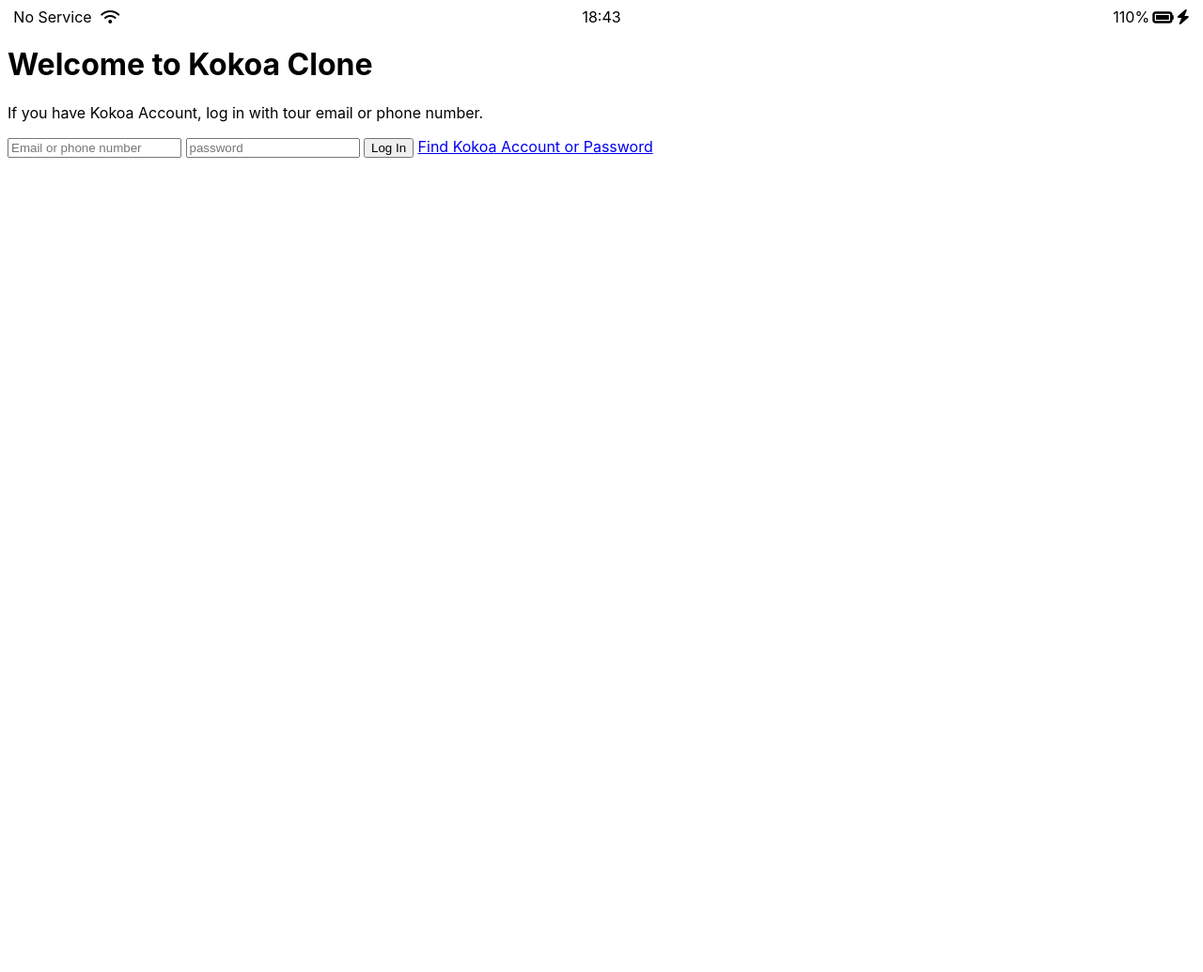
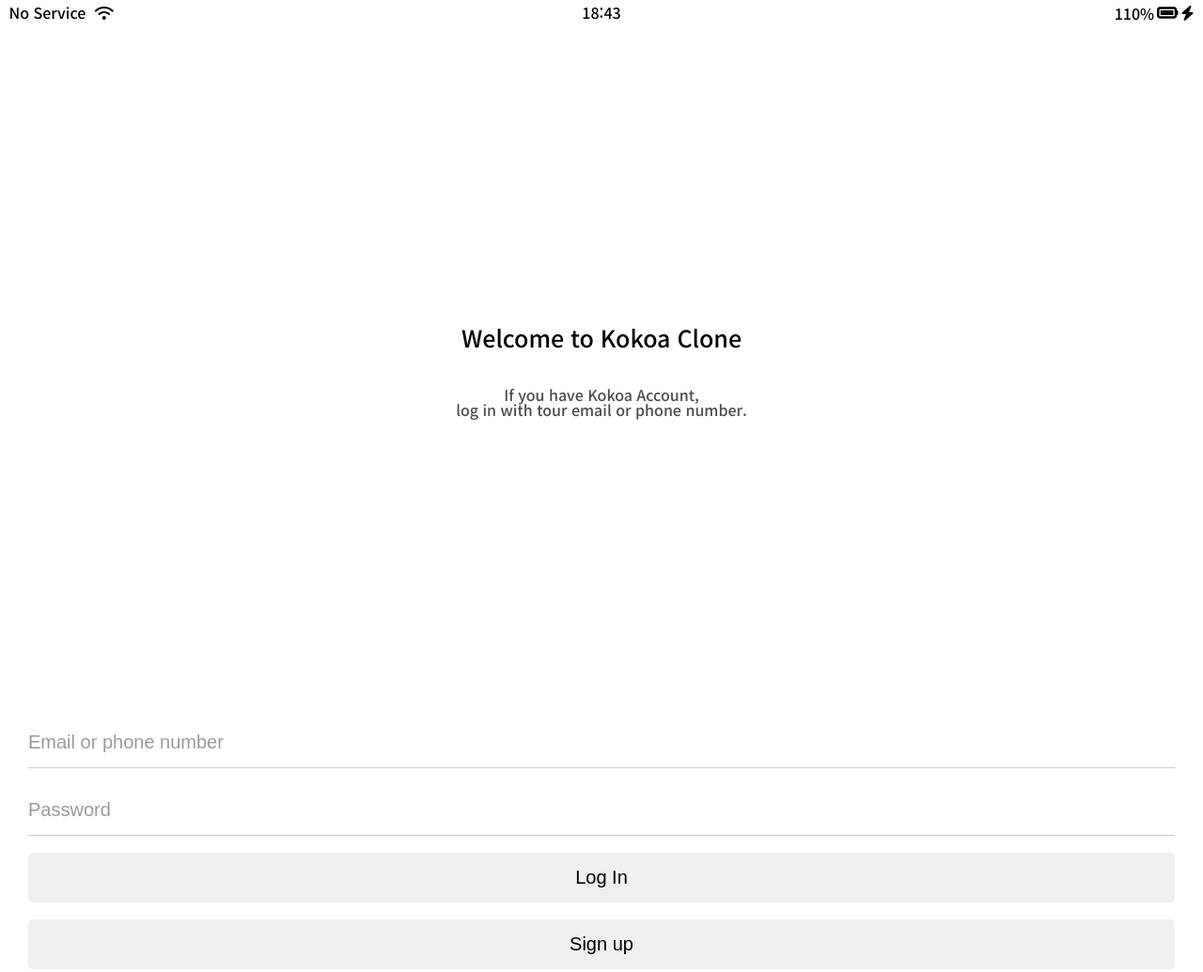
Before and after one commit to TKShimmm/kakao-clone, a plain HTML site: page index.html in a window 1280 px wide. Shown: the top 1035 px of the page at 94% size. Before the commit the page ends 800 px from the top, so only its background shows below. Drawn offline with Linux system fonts and the light colour scheme.

Commit message:
build: Finished index.html and add bunch of css files

```diff
--- /dev/null
+++ b/css/components/status-bar.css
@@ -0,0 +1,25 @@
+.status-bar {
+  display: flex;
+  justify-content: center;
+  padding: 5px 3px;
+}
+.status-bar__column {
+  width: 33%;
+}
+
+.status-bar__column:first-child span {
+  margin-right: 5px;
+}
+.status-bar__column:nth-child(2) {
+  display: flex;
+  justify-content: center;
+}
+.status-bar__column:last-child {
+  display: flex;
+  justify-content: flex-end;
+  align-items: center;
+}
+
+.status-bar__column .fa-battery-full {
+  margin: 0px 3px;
+}
--- /dev/null
+++ b/css/reset.css
@@ -0,0 +1,128 @@
+html,
+body,
+div,
+span,
+applet,
+object,
+iframe,
+h1,
+h2,
+h3,
+h4,
+h5,
+h6,
+p,
+blockquote,
+pre,
+a,
+abbr,
+acronym,
+address,
+big,
+cite,
+code,
+del,
+dfn,
+em,
+img,
+ins,
+kbd,
+q,
+s,
+samp,
+small,
+strike,
+strong,
+sub,
+sup,
+tt,
+var,
+b,
+u,
+i,
+center,
+dl,
+dt,
+dd,
+ol,
+ul,
+li,
+fieldset,
+form,
+label,
+legend,
+table,
+caption,
+tbody,
+tfoot,
+thead,
+tr,
+th,
+td,
+article,
+aside,
+canvas,
+details,
+embed,
+figure,
+figcaption,
+footer,
+header,
+hgroup,
+menu,
+nav,
+output,
+ruby,
+section,
+summary,
+time,
+mark,
+audio,
+video {
+  margin: 0;
+  padding: 0;
+  border: 0;
+  font-size: 100%;
+  font: inherit;
+  vertical-align: baseline;
+}
+/* HTML5 display-role reset for older browsers */
+article,
+aside,
+details,
+figcaption,
+figure,
+footer,
+header,
+hgroup,
+menu,
+nav,
+section {
+  display: block;
+}
+body {
+  line-height: 1;
+}
+ol,
+ul {
+  list-style: none;
+}
+blockquote,
+q {
+  quotes: none;
+}
+blockquote:before,
+blockquote:after,
+q:before,
+q:after {
+  content: "";
+  content: none;
+}
+table {
+  border-collapse: collapse;
+  border-spacing: 0;
+}
+
+input:focus {
+  outline: none;
+}
--- /dev/null
+++ b/css/screens/login.css
@@ -0,0 +1,58 @@
+.welcome-header {
+  margin: 25% 0px;
+  text-align: center;
+  display: flex;
+  flex-direction: column;
+  align-items: center;
+  font-weight: 500;
+}
+.welcome-header__title {
+  margin-bottom: 40px;
+  font-size: 25px;
+}
+
+.welcome-header__text {
+  opacity: 0.7;
+}
+
+#login-form {
+  display: flex;
+  flex-direction: column;
+  margin: 0px 30px;
+}
+
+#login-form input {
+  border: none;
+  padding: 15px 0px;
+  font-size: 20px;
+  margin-bottom: 18px;
+}
+#login-form input:not([type="submit"]) {
+  border-bottom: 0.5px solid rgba(0, 0, 0, 0.2);
+  transition: border-color 0.3s ease-in-out;
+}
+
+#login-form input::placeholder {
+  color: rgba(0, 0, 0, 0.4);
+}
+
+#login-form input:focus {
+  border-color: var(--yellow);
+}
+
+#login-form input[type="submit"] {
+  cursor: pointer;
+  border-radius: 5px;
+}
+#login-form input[type="submit"]:hover {
+  background-color: var(--yellow);
+  cursor: pointer;
+  transition: all 0.5s ease-in-out;
+}
+
+#login-form a {
+  text-align: center;
+  text-decoration: none;
+  color: inherit;
+  font-size: 12px;
+}
--- a/css/styles.css
+++ b/css/styles.css
@@ -1,29 +1,13 @@
+@import url("https://fonts.googleapis.com/css2?family=Noto+Sans+KR:wght@100;500&display=swap");
+@import "reset.css";
+@import "variables.css";
+
+/* Components */
+@import "components/status-bar.css";
+
+/* Screens */
+@import "screens/login.css";
+
 body {
-  font-family: -apple-system, BlinkMacSystemFont, "Segoe UI", Roboto, Oxygen,
-    Ubuntu, Cantarell, "Open Sans", "Helvetica Neue", sans-serif;
+  font-family: "Noto Sans KR", sans-serif;
 }
-
-.status-bar {
-  display: flex;
-  justify-content: center;
-}
-.status-bar__column {
-  width: 33%;
-}
-
-.status-bar__column:first-child span {
-  margin-right: 5px;
-}
-.status-bar__column:nth-child(2) {
-  display: flex;
-  justify-content: center;
-}
-.status-bar__column:last-child {
-  display: flex;
-  justify-content: flex-end;
-  align-items: center;
-}
-
-.status-bar__column .fa-battery-full {
-  margin: 0px 3px;
-}
--- /dev/null
+++ b/css/variables.css
@@ -0,0 +1,3 @@
+:root {
+  --yellow: #fae100;
+}
--- a/index.html
+++ b/index.html
@@ -26,14 +26,16 @@
     <header class="welcome-header">
       <h1 class="welcome-header__title">Welcome to Kokoa Clone</h1>
       <p class="welcome-header__text">
-        If you have Kokoa Account, log in with tour email or phone number.
+        If you have Kokoa Account,<br />
+        log in with tour email or phone number.
       </p>
     </header>
 
-    <form id="login-form">
-      <input type="text" placeholder="Email or phone number" />
-      <input type="password" placeholder="password" />
-      <input type="submit" value="Log In" />
+    <form action="friends.html" method="get" id="login-form">
+      <input name="usersname" type="text" placeholder="Email or phone number" />
+      <input name="password" type="password" placeholder="Password" />
+      <input name="" type="submit" value="Log In" />
+      <input name="" type="submit" value="Sign up" />
       <a href="#">Find Kokoa Account or Password</a>
     </form>
 
```
Also changed, not shown: friends.html (added).
